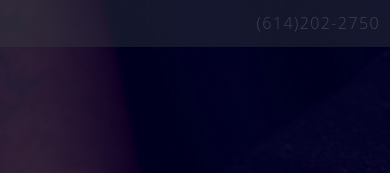
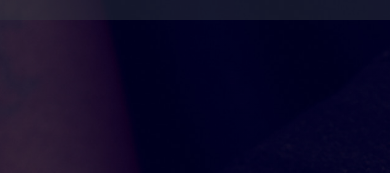
Before and after one commit to cleavedllc/Cleaved, a plain HTML site: page index.html in a window 390 px wide. Shown: the top 173 px of the page. Drawn offline with nearby package versions, Linux system fonts and the light colour scheme; some icons are missing.

Commit message:
no phone

```diff
--- a/index.html
+++ b/index.html
@@ -22,7 +22,7 @@
   <body>
     <nav class="navbar navbar-dark bg-dark">
       <span class="navbar-text ml-auto">
-        (614)202-2750
+        <!-- (614)202-2750 -->
       </span>
     </nav>
     <!-- Header -->
```
